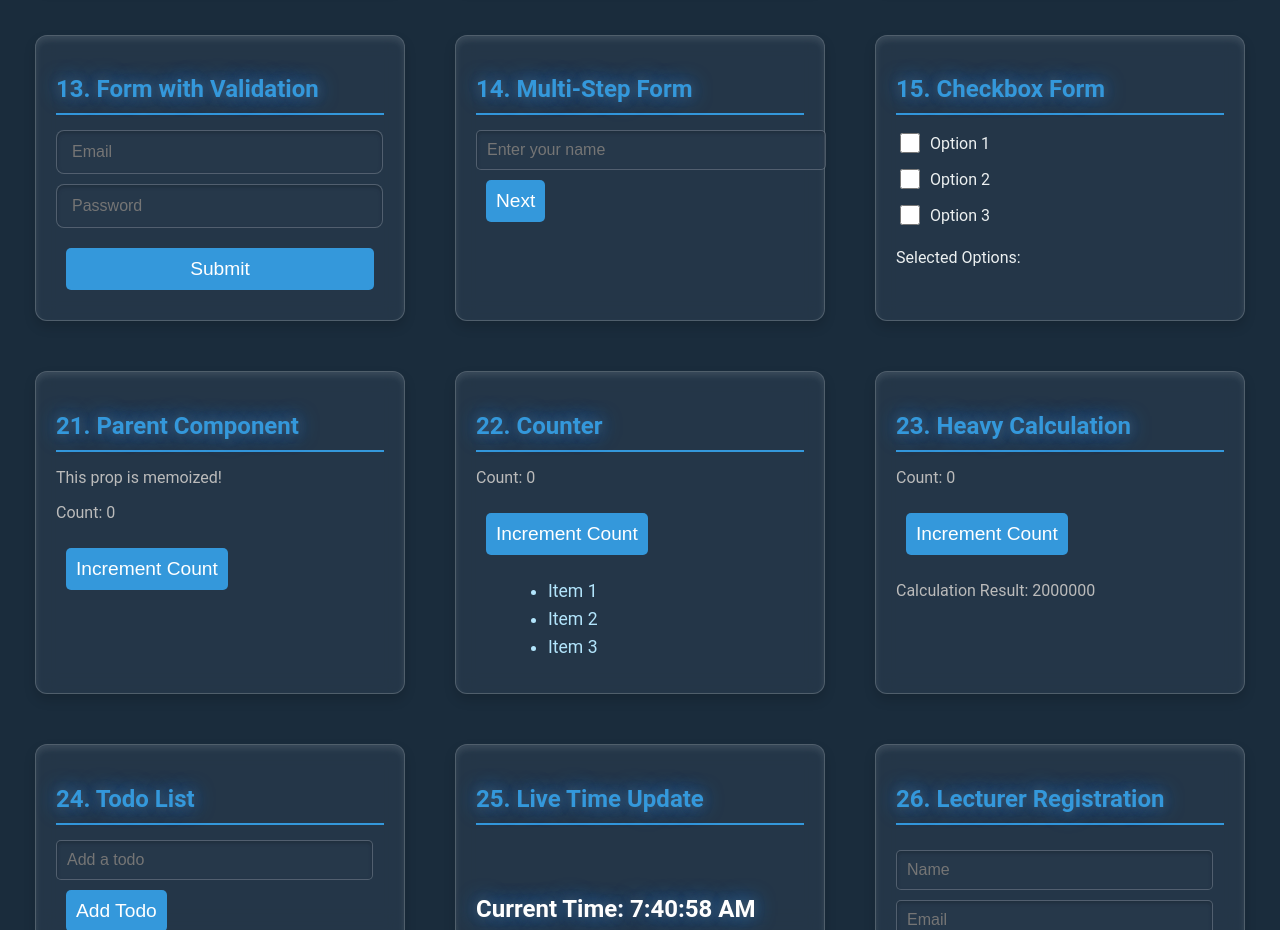
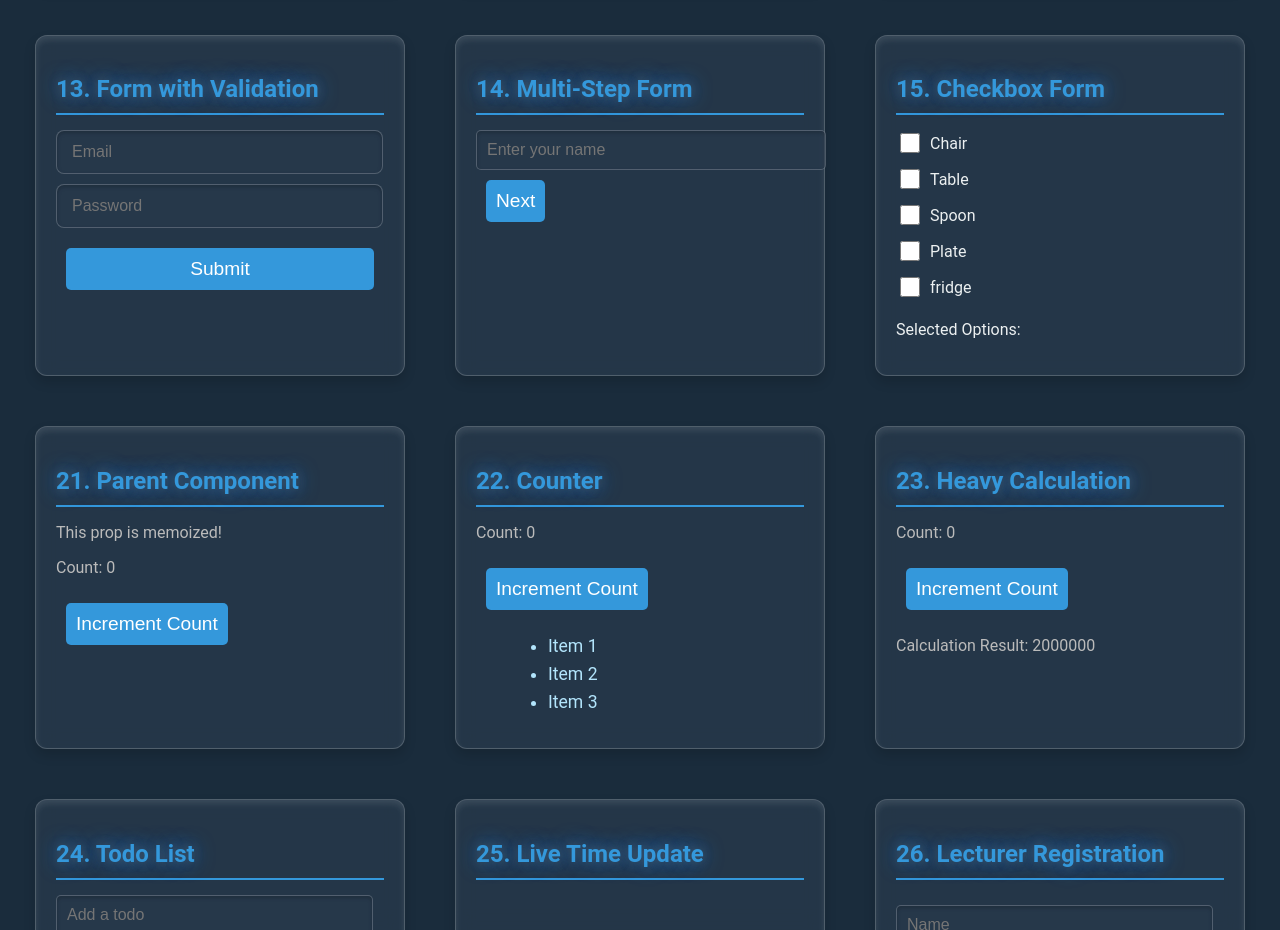
Before and after one commit to hirwacedric123/assignment3_for_react, a React (Vite) app in the folder my-react-app/: page / in a window 1280 px wide. Shown: the part 1600-2530 px from the top of the page. Built offline with nearby package versions, Linux system fonts and the light colour scheme.

Commit message:
changing checkbox form

```diff
--- a/my-react-app/src/components/15.CheckboxForm.jsx
+++ b/my-react-app/src/components/15.CheckboxForm.jsx
@@ -16,13 +16,19 @@ function CheckboxForm() {
             <h2>15. Checkbox Form</h2>
             <div style={{display:"flex", flexDirection:"column", fontSize:"18px", justifyContent:"space-between"}}>
                 <label>
-                    <input   type="checkbox" value="Option 1" onChange={handleCheckboxChange} /> Option 1
+                    <input   type="checkbox" value="Chair" onChange={handleCheckboxChange} /> Chair
                 </label>
                 <label>
-                    <input type="checkbox" value="Option 2" onChange={handleCheckboxChange} /> Option 2
+                    <input type="checkbox" value="Table" onChange={handleCheckboxChange} /> Table
                 </label>
                 <label>
-                    <input type="checkbox" value="Option 3" onChange={handleCheckboxChange} /> Option 3
+                    <input type="checkbox" value="Spoon" onChange={handleCheckboxChange} /> Spoon
+                </label>
+                <label>
+                    <input type="checkbox" value="Plate" onChange={handleCheckboxChange} /> Plate
+                </label>
+                <label>
+                    <input type="checkbox" value="Fridge" onChange={handleCheckboxChange} /> fridge
                 </label>
             </div>
             <p style={{ marginTop: '10px', color: '#ecf0f1' }}>
```
